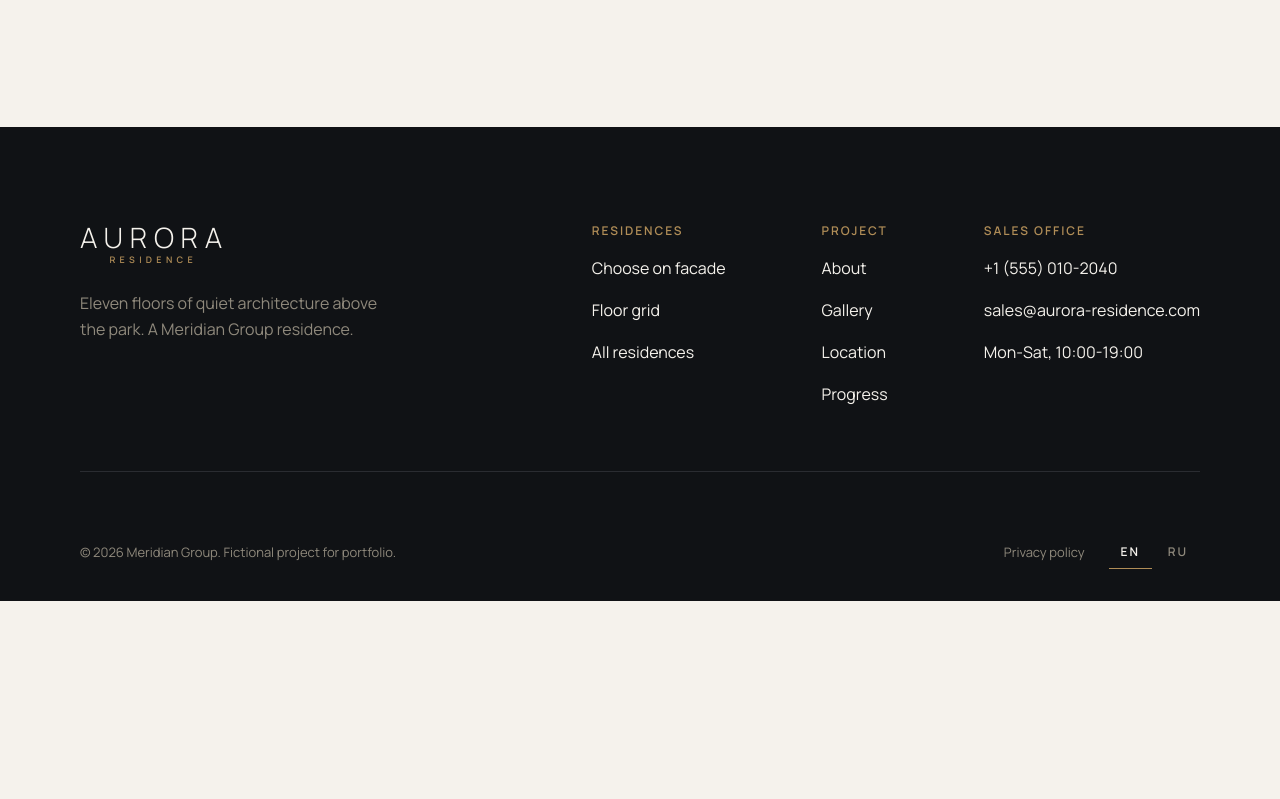
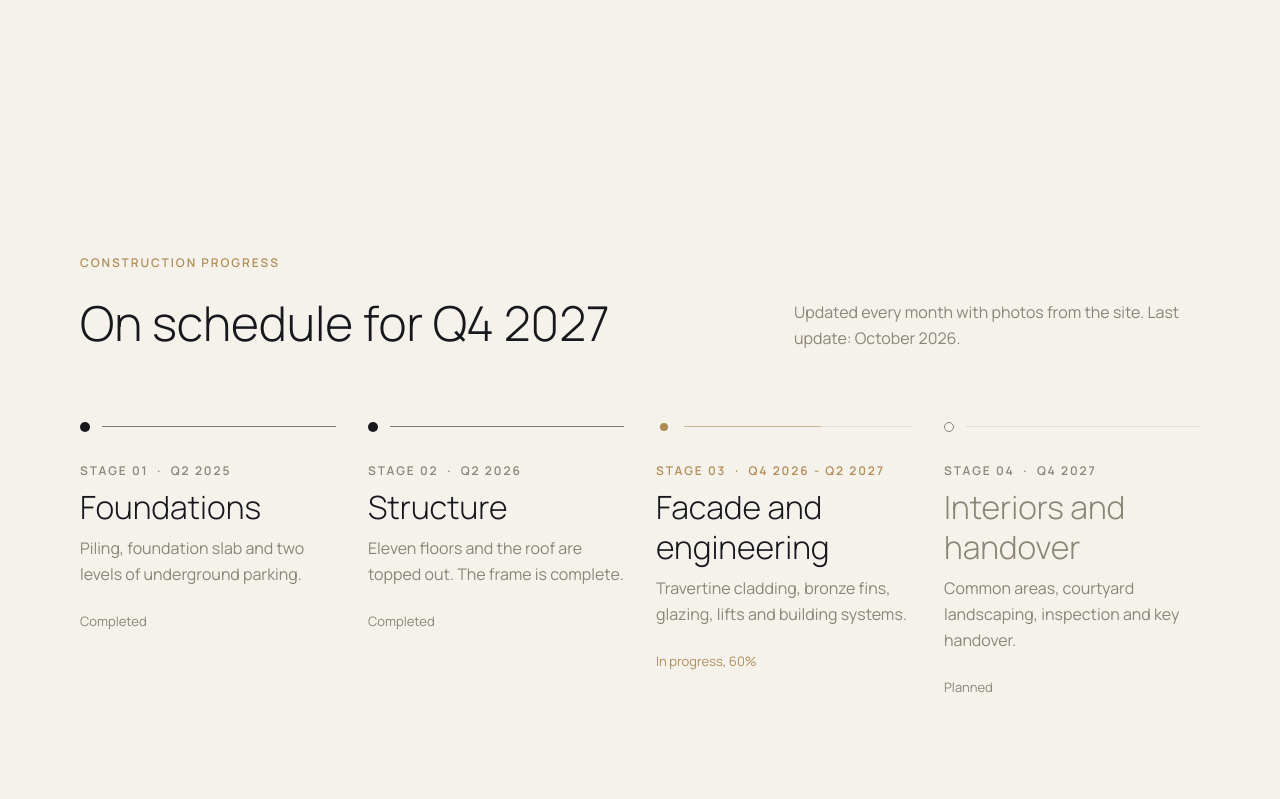
Before and after one commit to adil-alzhan-dev/aurora-residence, a Next.js app in the folder apps/web/: page / in a window 1280 px wide. Shown: the part 6061-6860 px from the top of the page. Before the commit the page ends 6662 px from the top, so only its background shows below. Built offline with nearby package versions, Linux system fonts and the light colour scheme.

Commit message:
feat(web): add construction progress timeline

```diff
--- a/apps/web/src/app/page.tsx
+++ b/apps/web/src/app/page.tsx
@@ -3,6 +3,7 @@ import { Advantages } from "@/components/home/advantages";
 import { Gallery } from "@/components/home/gallery/gallery";
 import { Hero } from "@/components/home/hero";
 import { Location } from "@/components/home/location/location";
+import { ConstructionProgress } from "@/components/home/progress/construction-progress";
 import { ResidencePicker } from "@/components/home/residences/residence-picker";
 import { Stats } from "@/components/home/stats";
 import { getDictionary } from "@/content";
@@ -20,6 +21,7 @@ export default async function HomePage() {
       <ResidencePicker floors={floors} t={{ residencePicker: t.residencePicker, status: t.status }} />
       <Gallery t={{ gallery: t.gallery }} />
       <Location t={{ location: t.location }} />
+      <ConstructionProgress t={{ progress: t.progress }} />
     </>
   );
 }
--- /dev/null
+++ b/apps/web/src/components/home/progress/construction-progress.tsx
@@ -0,0 +1,88 @@
+import { RevealSection } from "@/components/motion/reveal-section";
+import type { Dictionary } from "@/content";
+import type { SectionId } from "@/content/navigation";
+import { fillTemplate } from "@/lib/format";
+import { revealDelay } from "@/lib/motion";
+import { cn } from "@/lib/utils";
+
+import { StageTrack, type StageState } from "./stage-track";
+
+const STAGE_STAGGER_MS = 120;
+
+type ConstructionProgressProps = {
+  t: Pick<Dictionary, "progress">;
+};
+
+export function ConstructionProgress({ t }: ConstructionProgressProps) {
+  const { progress } = t;
+  const stateOf = (index: number): StageState =>
+    index < progress.currentStage ? "done" : index === progress.currentStage ? "current" : "planned";
+  const statusOf = (state: StageState) =>
+    state === "done"
+      ? progress.completed
+      : state === "current"
+        ? fillTemplate(progress.inProgress, { percent: progress.currentPercent })
+        : progress.planned;
+
+  return (
+    <RevealSection
+      id={"progress" satisfies SectionId}
+      aria-labelledby="progress-title"
+      className="bg-background py-16 lg:py-32"
+    >
+      <div className="container-page flex flex-col gap-8 lg:gap-16">
+        <div data-reveal="up" className="flex flex-col gap-4 lg:flex-row lg:items-end lg:justify-between lg:gap-8">
+          <div className="flex max-w-[624px] flex-col gap-4 lg:gap-6">
+            <p className="text-overline text-primary">{progress.overline}</p>
+            <h2 id="progress-title" className="text-h2 text-foreground">
+              {progress.title}
+            </h2>
+          </div>
+          <p className="text-body text-muted-foreground lg:w-[406px] lg:shrink-0">{progress.lead}</p>
+        </div>
+
+        <ol className="flex flex-col lg:grid lg:grid-cols-4 lg:gap-8">
+          {progress.stages.map((stage, index) => {
+            const state = stateOf(index);
+            const isLast = index === progress.stages.length - 1;
+            return (
+              <li key={stage.number} className="flex gap-4 lg:flex-col lg:gap-6">
+                <StageTrack state={state} isLast={isLast} percent={progress.currentPercent} index={index} />
+                <div
+                  data-reveal="up"
+                  style={revealDelay(300 + index * STAGE_STAGGER_MS)}
+                  className={cn("flex flex-1 flex-col gap-2 lg:gap-6 lg:pb-0", !isLast && "pb-8")}
+                >
+                  <div className="flex flex-col gap-2">
+                    <p
+                      className={cn(
+                        "text-overline whitespace-pre-wrap",
+                        state === "planned" ? "text-muted-foreground" : "text-primary",
+                        state === "done" && "lg:text-muted-foreground",
+                      )}
+                    >
+                      {fillTemplate(progress.stageMeta, { number: stage.number, period: stage.period })}
+                    </p>
+                    <h3 className={cn("text-h3", state === "planned" ? "text-muted-foreground" : "text-foreground")}>
+                      {stage.title}
+                    </h3>
+                    <p className="text-body text-muted-foreground">{stage.text}</p>
+                    {state === "current" && (
+                      <div aria-hidden="true" className="flex h-0.5 lg:hidden">
+                        <span className="bg-primary" style={{ width: `${progress.currentPercent}%` }} />
+                        <span className="flex-1 bg-border" />
+                      </div>
+                    )}
+                  </div>
+                  <p className={cn("text-caption", state === "current" ? "text-primary" : "text-muted-foreground")}>
+                    {statusOf(state)}
+                  </p>
+                </div>
+              </li>
+            );
+          })}
+        </ol>
+      </div>
+    </RevealSection>
+  );
+}
--- /dev/null
+++ b/apps/web/src/components/home/progress/stage-track.tsx
@@ -0,0 +1,57 @@
+import { revealDelay } from "@/lib/motion";
+import { cn } from "@/lib/utils";
+
+export type StageState = "done" | "current" | "planned";
+
+const FILL_STEP_MS = 350;
+
+type StageTrackProps = {
+  state: StageState;
+  isLast: boolean;
+  percent: number;
+  index: number;
+};
+
+function StageDot({ state }: { state: StageState }) {
+  if (state === "current") {
+    return (
+      <span className="relative flex size-4 shrink-0 items-center justify-center">
+        <span className="absolute inset-0 animate-halo rounded-full bg-primary" />
+        <span className="relative size-4 rounded-full border-4 border-background bg-primary" />
+      </span>
+    );
+  }
+  return (
+    <span
+      className={cn(
+        "size-2.5 shrink-0 rounded-full",
+        state === "done" ? "bg-primary lg:bg-foreground" : "bg-border lg:border lg:border-muted-foreground lg:bg-transparent",
+      )}
+    />
+  );
+}
+
+export function StageTrack({ state, isLast, percent, index }: StageTrackProps) {
+  const fill = revealDelay(index * FILL_STEP_MS);
+  return (
+    <div aria-hidden="true" className="flex w-4 shrink-0 flex-col items-center lg:h-6 lg:w-full lg:flex-row lg:gap-3">
+      <StageDot state={state} />
+      {!isLast && (
+        <span
+          data-reveal="line-y"
+          style={fill}
+          className={cn("w-px flex-1 lg:hidden", state === "done" ? "bg-primary" : "bg-border")}
+        />
+      )}
+      <span className="hidden h-px flex-1 bg-border lg:flex">
+        {state !== "planned" && (
+          <span
+            data-reveal="line-x"
+            style={{ ...fill, width: state === "done" ? "100%" : `${percent}%` }}
+            className={cn("h-px", state === "done" ? "bg-foreground" : "bg-primary")}
+          />
+        )}
+      </span>
+    </div>
+  );
+}
```
